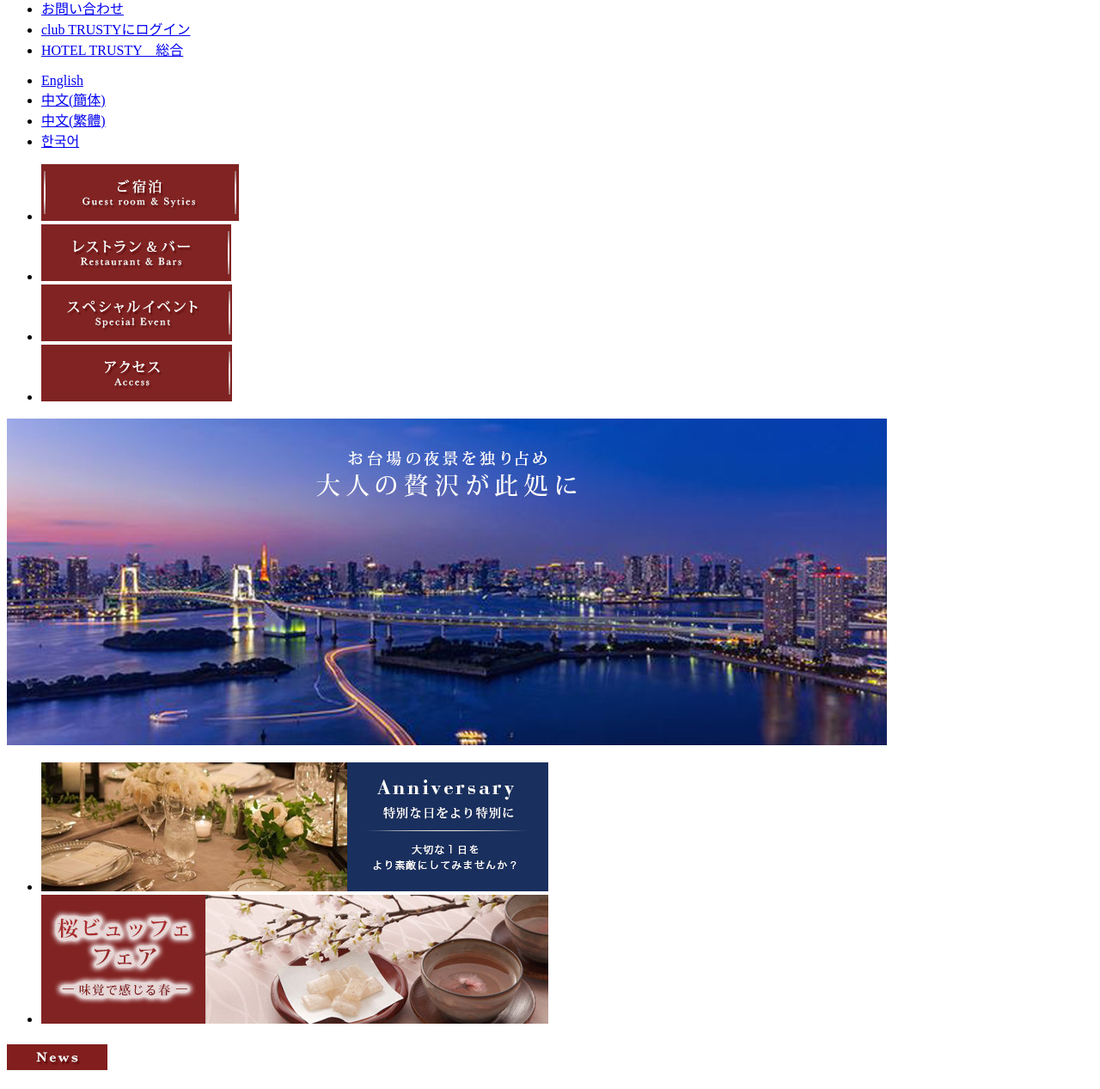
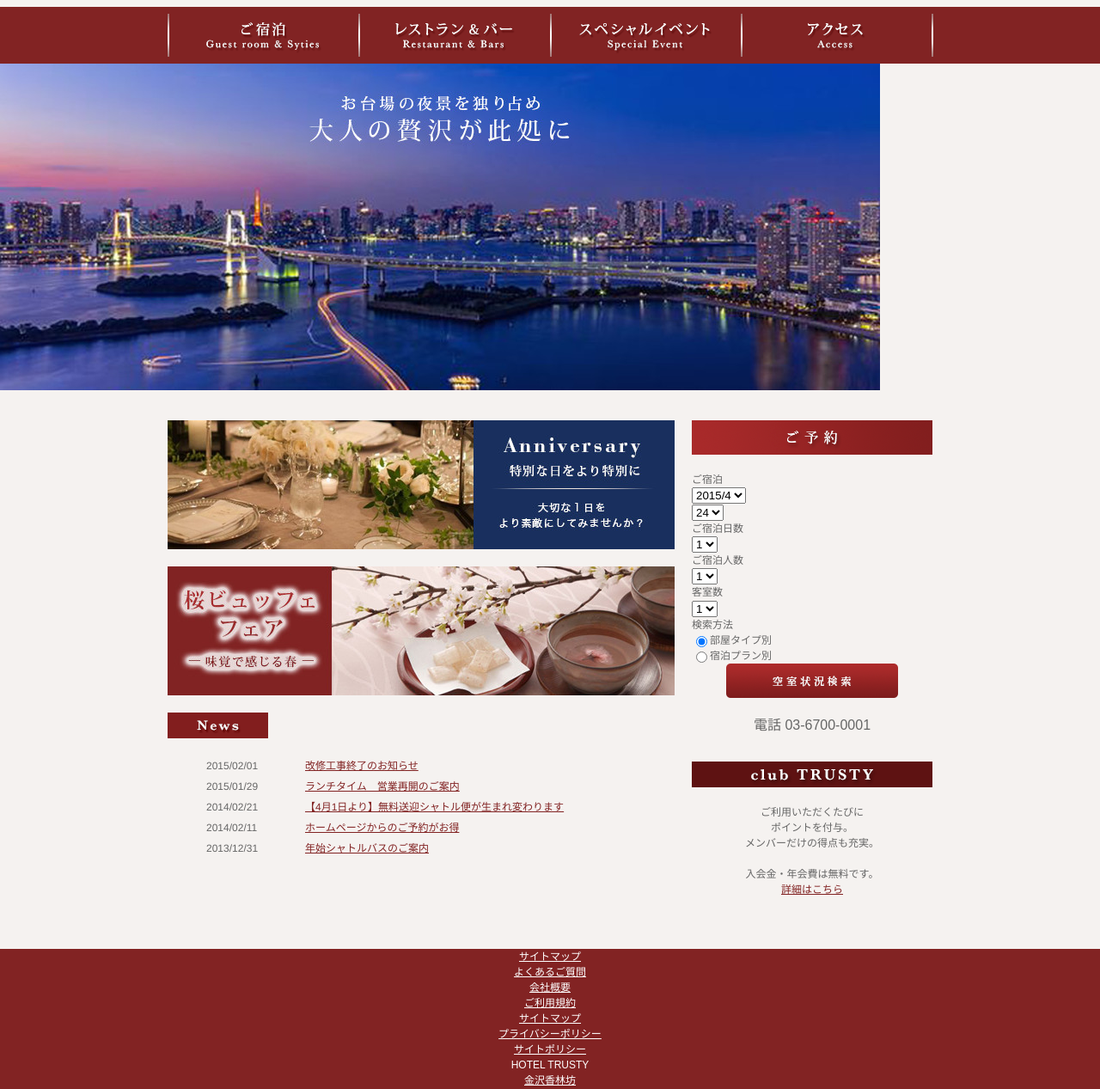
Before and after one commit to hagino-kurumi/hagino-kurumi.github.io, a plain HTML site: page tbh/index.html in a window 1280 px wide. Shown: the part 162-1429 px from the top of the page at 86% size. Drawn offline with Linux system fonts and the light colour scheme.

Commit message:
20150512

```diff
--- /dev/null
+++ b/tbh/css/index.css
@@ -0,0 +1,183 @@
+body{
+	width: 100%;
+	background-color: #f5f2f0;
+	font-size: 12px;
+	font-family: sans-serif;
+	line-height: 1.5;
+	color: #666;
+}
+
+a:link,a:visited{
+	color: #822323;
+	text-decoration: underline;
+}
+
+.wrapper01{
+	width: 960px;
+	margin: 35px auto 0;
+	position:relative;
+}
+
+.wrapper02{
+	width: 890px;
+	margin: 35px auto 0;
+}
+
+header{
+	margin-bottom: 20px;
+	overflow: hidden;
+	position:relative;
+	height: 115px;
+}
+
+header h1{
+	position:absolute;
+	right:360px;
+	top: 0px;
+}
+
+.header_nav{
+	float: left;
+	width: 230px;
+	overflow: hidden;
+}
+
+.header_nav li{
+	float: left
+	width: 140px;
+}
+
+.language{
+	float: right;
+	width: 300px;
+	overflow: hidden;
+}
+
+.language li{
+	float: left;
+	width: 75px;
+	text-align: center;
+}
+
+nav.g-nav{
+	background-color: #822323;
+	width:100％;
+	height: 66px;
+	text-align: center;
+	}
+
+nav ul{
+	width: 896px;
+	margin: 0 auto;
+	overflow: hidden;
+}
+
+nav ul li:first-child{
+	width: 230px;
+}
+
+nav ul li{
+	float:left;
+	width: 222px;
+}
+
+.contents{
+	overflow: hidden;
+	margin-bottom: 60px;
+}
+
+.main-left{
+	float:left;
+	width: 590px;
+}
+
+.main-right{
+	float:right;
+	width: 280px;
+	margin-left: 20px;
+}
+
+
+.recommend-plan{
+	margin-bottom: 10px;
+}
+
+.recommend-plan li{
+	margin-bottom: 20px;
+}
+
+.news{
+	line-height: 2;
+}
+
+.news h2{
+	margin-bottom: 20px;
+}
+
+.news dl{
+	margin-left: 45px;
+	overflow: hidden;
+}
+
+.news dl dt{
+	float:left;
+	width: 85px;
+	font-size: 12px;
+	font-family: helvetica,arial,sans-serif;
+}
+
+.news dl dd{
+	float:right;
+	width: 430px;
+	margin-left: 30px;
+	font-size: 12px;
+	font-family: helvetica,arial,sans-serif;
+}
+
+.reserved{
+	margin-bottom: 30px;
+}
+
+.reserved h2{
+	margin-bottom: 20px;
+}
+
+.reserved_button{
+	text-align: center;
+	margin-bottom: 20px;
+}
+
+.reserved p{
+	text-align: center;
+	font-size: 16px;
+}
+
+.clubTRUSTY{
+	text-align: center;
+}
+
+.clubTRUSTY h2{
+	margin-bottom: 20px;
+}
+
+
+
+
+footer{
+	color: #fff;
+	background-color: #822323;
+	width: 100%;
+	text-align: center;
+}
+
+footer ul li a:link,footer ul li a:visited,
+footer dl dd a:link,footer dl dd a:visited{
+	color: #fff;
+	text-decoration: underline;
+}
+
+footer p{
+	background-color: #5e1919;
+	width: 100%;
+	height: 60px;
+}
--- /dev/null
+++ b/tbh/css/reset.css
@@ -0,0 +1,108 @@
+/*
+html5doctor.com Reset Stylesheet
+v1.6.1
+Last Updated: 2010-09-17
+Author: Richard Clark - http://richclarkdesign.com
+Twitter: @rich_clark
+*/
+
+html, body, div, span, object, iframe,
+h1, h2, h3, h4, h5, h6, p, blockquote, pre,
+abbr, address, cite, code,
+del, dfn, em, img, ins, kbd, q, samp,
+small, strong, sub, sup, var,
+b, i,
+dl, dt, dd, ol, ul, li,
+fieldset, form, label, legend,
+table, caption, tbody, tfoot, thead, tr, th, td,
+article, aside, canvas, details, figcaption, figure,
+footer, header, hgroup, menu, nav, section, summary,
+time, mark, audio, video {
+    margin:0;
+    padding:0;
+    border:0;
+    outline:0;
+    font-size:100%;
+    vertical-align:baseline;
+    background:transparent;
+}
+
+body {
+    line-height:1;
+}
+
+article,aside,details,figcaption,figure,
+footer,header,hgroup,menu,nav,section {
+    display:block;
+}
+
+ul, ol {
+    list-style:none;
+}
+img{
+  vertical-align:bottom;
+  font-size:0;
+  line-height:0;
+
+  }
+
+blockquote, q {
+    quotes:none;
+}
+
+blockquote:before, blockquote:after,
+q:before, q:after {
+    content:'';
+    content:none;
+}
+
+a {
+    margin:0;
+    padding:0;
+    font-size:100%;
+    vertical-align:baseline;
+    background:transparent;
+}
+
+/* change colours to suit your needs */
+ins {
+    background-color:#ff9;
+    color:#000;
+    text-decoration:none;
+}
+
+/* change colours to suit your needs */
+mark {
+    background-color:#ff9;
+    color:#000;
+    font-style:italic;
+    font-weight:bold;
+}
+
+del {
+    text-decoration: line-through;
+}
+
+abbr[title], dfn[title] {
+    border-bottom:1px dotted;
+    cursor:help;
+}
+
+table {
+    border-collapse:collapse;
+    border-spacing:0;
+}
+
+/* change border colour to suit your needs */
+hr {
+    display:block;
+    height:1px;
+    border:0;
+    border-top:1px solid #cccccc;
+    margin:1em 0;
+    padding:0;
+}
+
+input, select {
+    vertical-align:middle;
+}
--- a/tbh/index.html
+++ b/tbh/index.html
@@ -3,32 +3,37 @@
 <head>
 	<meta charset="UTF-8">
 	<title>HOTEL TRUSTY BAYSIDE</title>
+	<link rel="stylesheet" href="css/reset.css">
+	<link rel="stylesheet" href="css/index.css">
 </head>
 <body>
 
-	<section>
+	<div class="wrapper01">
 		<header>
-			<h1><img src="img/logo.png" alt="hotel logo"></h1>
+			<h1><img src="img/logo.png" alt="HOTEL TOKYO BAYSIDE"></h1>
 
-			<ul>
+
+			<ul class="header_nav">
 					<li><a href="#">お問い合わせ</a></li>
 				<li><a href="#">club TRUSTYにログイン</a></li>
 				<li><a href="#">HOTEL TRUSTY　総合</a></li>
 			</ul>
-		</header>
 
-		<div>
-			<ul>
+
+			<ul class="language">
 				<li><a href="＃">English</a></li>
 				<li><a href="＃">中文(簡体)</a></li>
 				<li><a href="＃">中文(繁體)</a></li>
 				<li><a href="＃">한국어</a></li>
 			</ul>
-		</div>
 			<!-- language -->
 
+		</header>
+		</div>
+		<!-- wrappe01 -->
 
-		<nav>
+
+		<nav class="g-nav">
 			<ul>
 				<li><a href="guest-room.html"><img src="img/guestroom.png" alt="guestroom"></a></li>
 				<li><a href="#"><img src="img/resutaurant.png" alt="resutaurant"></a></li>
@@ -38,20 +43,25 @@
 		</nav>
 
 
+
 		<div>
-			<img src="img/MainVisyual.jpg" alt="MainVisyual">
+			<img src="img/MainVisyual.jpg" alt="大人の贅沢が此処に">
 		</div>
 		<!-- main Visual -->
 
 
-		<ul>
-			<li><a href=""><img src="img/Annivewsary.jpg" alt="Annivewsary"></a></li>
-			<li><a href=""><img src="img/sakura.jpg" alt="sakura"></a></li>
+
+		<div class="wrapper02">
+		<div class="contents">
+			<div class="main-left">
+				<ul class="recommend-plan">
+					<li><a href=""><img src="img/Anniversary.jpg" alt="Anniversary特別な日をより特別に"></a></li>
+					<li><a href=""><img src="img/sakura.jpg" alt="桜ビュッフェフェア"></a></li>
 				</ul>
 				<!-- recommend plan -->
 
 
-		<section>
+				<section class="news">
 					<h2><img src="img/news.png" alt="news"></h2>
 						<dl>
 							<dt>2015/02/01</dt>
@@ -65,11 +75,14 @@
 							<dt>2013/12/31</dt>
 							<dd><a href="#">年始シャトルバスのご案内</a></dd>
 						</dl>
+				</section>
 				<!-- news -->
-		</section>
+			</div>
+			<!-- main-left -->
 
 
-		<section>
+			<div class="main-right">
+				<section class="reserved">
 					<h2><img src="img/reserve.png" alt="reserve"></h2>
 						<form action="reserve.php">
 							<dl>
@@ -116,26 +129,32 @@
 								<dd><input type="radio" name="room" value="type" checked="checked">部屋タイプ別</dd>
 								<dd><input type="radio" name="room" value="plan">宿泊プラン別</dd>
 							</dl>
-					<div>
+							<div class="reserved_button">
 								<img src="img/reserve-button.png" alt="reserve-button">
 							</div>
 							<p>電話 03-6700-0001</p>
 						</form>
+				</section>
 				<!-- reserve form -->
-		</section>
 
 
-		<section>
+				<section class="clubTRUSTY">
 					<h2><img src="img/clubTRUSTY.png" alt="clubTRUSTY"></h2>
 						<p>ご利用いただくたびに<br>
 							ポイントを付与。<br>
 							メンバーだけの得点も充実。<br><br>
 							入会金・年会費は無料です。</p>
 						<p><a href="#">詳細はこちら</a></p>
+				</section>
 				<!-- club TRUSTY -->
-		</section>
+			</div>
+			<!-- main-right -->
 
-	</section>
+		</div>
+		<!-- contents -->
+
+		</div>
+		<!-- wrappe02 -->
 
 
 		<footer>
@@ -171,5 +190,7 @@
 
 
 
+
+
 </body>
 </html>
```
Also changed, not shown: tbh/guest-room.html (+19 -13 lines), tbh/img/Anniversary.jpg (renamed from tbh/img/Annivewsary.jpg). Lines whose indentation alone changed are shown as unchanged.
